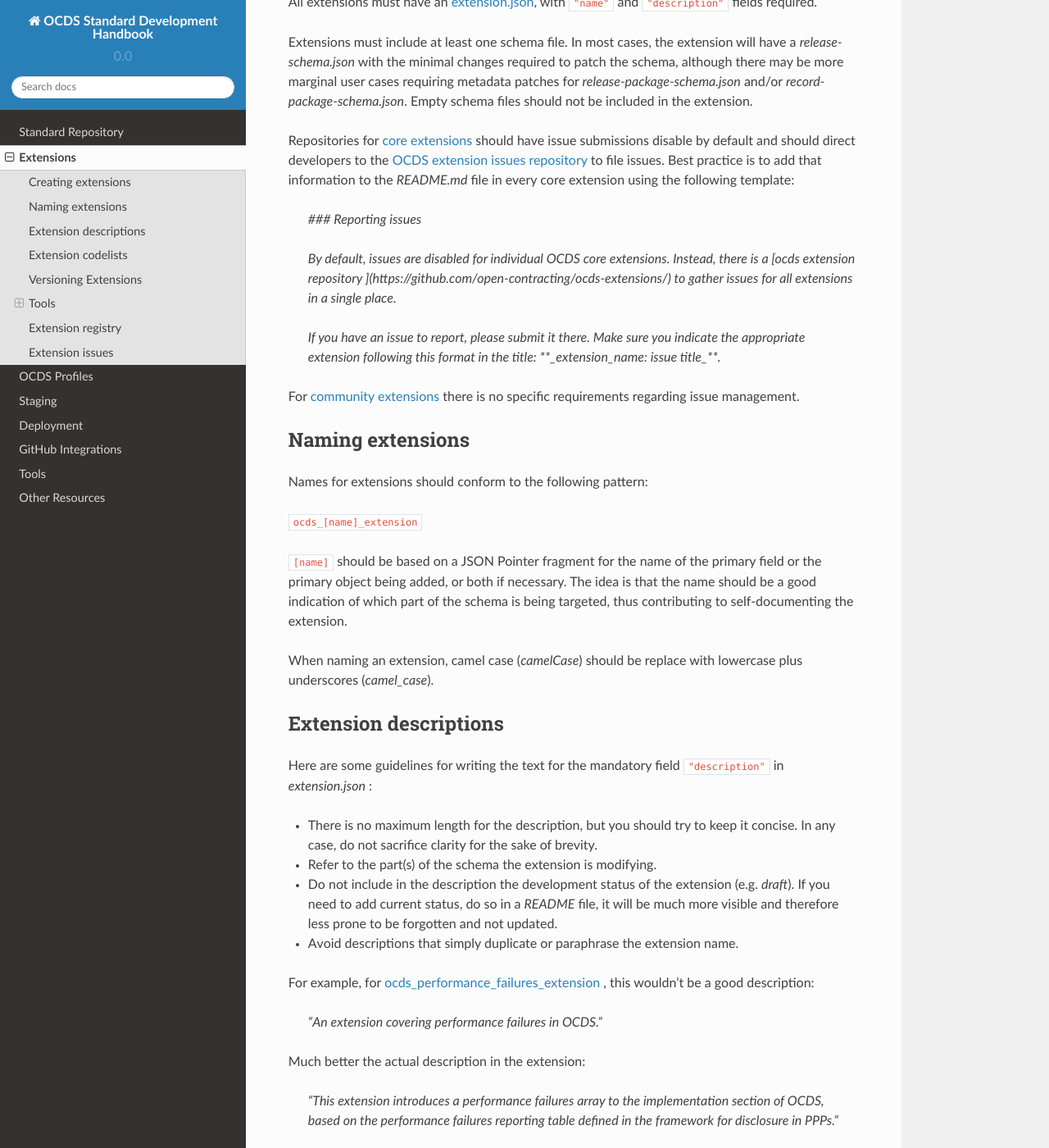
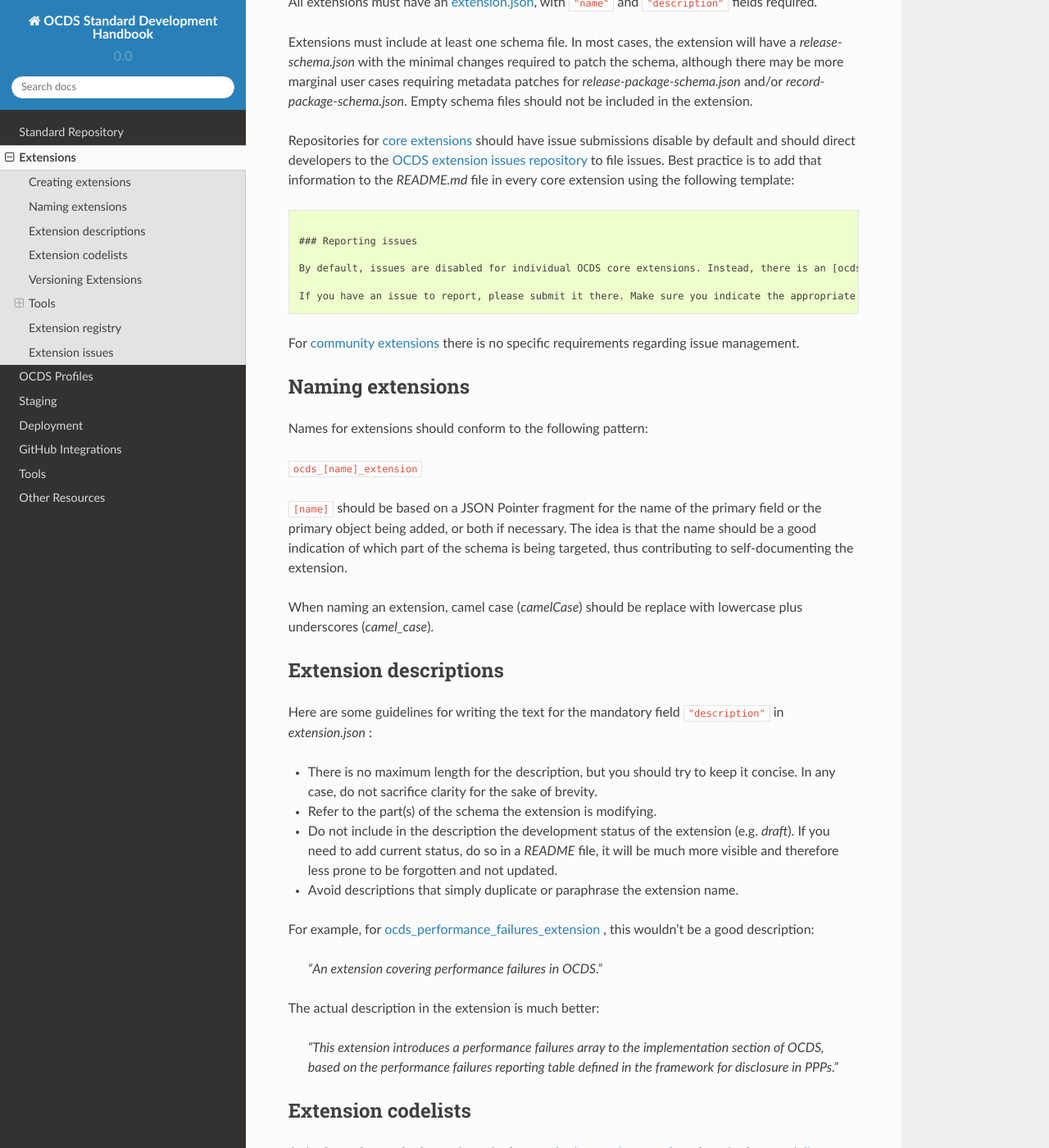
Before and after one commit to open-contracting/standard-development-handbook, a Sphinx documentation site: the page built from docs/extensions.md, in a window 1280 px wide and 1400 px high, scrolled down 681 px. Shown: the whole window at 82% size. Built offline with Sphinx 7.4.7 and the Read the Docs theme 2.0.0, drawn with Linux system fonts in a browser that asks for light colours; some of the changed lines change nothing that is shown.

Commit message:
Show markdown literal as code block

````diff
--- a/docs/extensions.md
+++ b/docs/extensions.md
@@ -21,11 +21,15 @@ Extensions must include at least one schema file. In most cases, the extension w
 
 Repositories for [core extensions](http://standard.open-contracting.org/latest/en/extensions/#core-extensions) should have issue submissions disable by default and should direct developers to the [OCDS extension issues repository](https://github.com/open-contracting/ocds-extensions) to file issues. Best practice is to add that information to the _README.md_ file in every core extension using the following template:
 
-  > _&#35;&#35;&#35; Reporting issues_
-  >
-  > _By default, issues are disabled for individual OCDS core extensions. Instead, there is a &#91;ocds extension repository &#93;&#40;https&#58;&#47;&#47;github.com/open-contracting/ocds-extensions/&#41; to gather issues for all extensions in a single place._
-  >
-  > _If you have an issue to report, please submit it there. Make sure you indicate the appropriate extension following this format in the title: &#42;&#42;&#95;extension_name: issue title&#95;&#42;&#42;._
+```none
+
+### Reporting issues
+
+By default, issues are disabled for individual OCDS core extensions. Instead, there is an [ocds extension repository](https://github.com/open-contracting/ocds-extensions) to gather issues for all extensions in a single place.
+
+If you have an issue to report, please submit it there. Make sure you indicate the appropriate extension following this format in the title: **_extension_name: issue title_**.
+
+```
 
 For [community extensions](http://standard.open-contracting.org/latest/en/extensions/#community-extensions) there is no specific requirements regarding issue management.
 
@@ -52,7 +56,7 @@ For example, for [ocds_performance_failures_extension](https://github.com/open-c
 
   > _"An extension covering performance failures in OCDS."_
 
-Much better the actual description in the extension:
+The actual description in the extension is much better:
 
   > _"This extension introduces a performance failures array to the implementation section of OCDS, based on the performance failures reporting table defined in the framework for disclosure in PPPs."_
 
````
